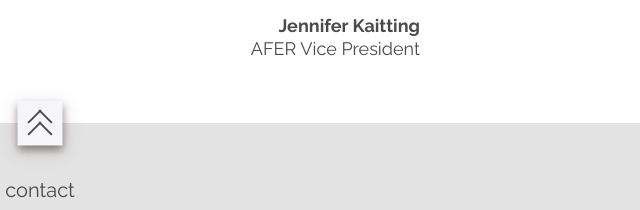
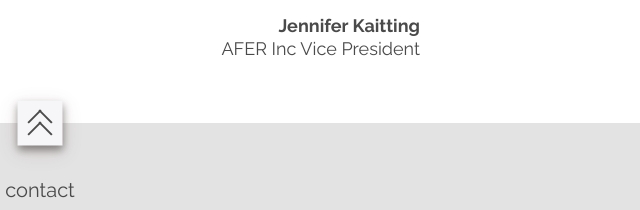
Before and after one commit to RAFBarbosa/portfolio, a website: page src/index.html in a window 1280 px wide. Shown: the part 2556-2766 px from the top of the page, 600-1240 px from the left. Drawn offline with nearby package versions, Linux system fonts and the light colour scheme; some packages are replaced by stand-ins of ours; files that its build step writes are made by us from their sources; a script that the page names is missing; files whose address does not match are found by name.

```diff
--- a/src/index.html
+++ b/src/index.html
@@ -75,7 +75,7 @@
           <p>Nulla aliquam felis eu pulvinar aliquet. Morbi sed sodales lorem. Vestibulum ac tincidunt diam. Aenean sit amet maximus nisl. Proin risus neque, fringilla vel mi vel, ultricies egestas nisi.</p>
           <i class="fas fa-quote-right"></i>
           <h3>Jennifer Kaitting</h3>
-          <h4>AFER Vice President</h4>
+          <h4>AFER Inc Vice President</h4>
         </div>
       </div>
     </section>
```
